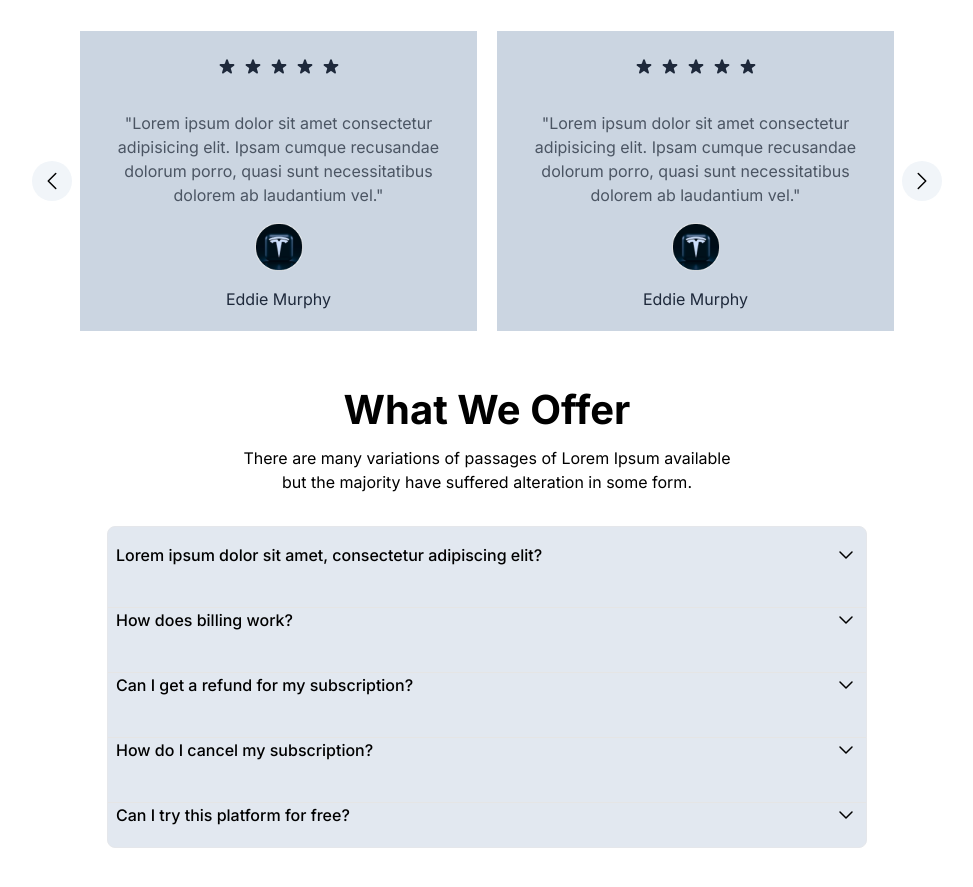
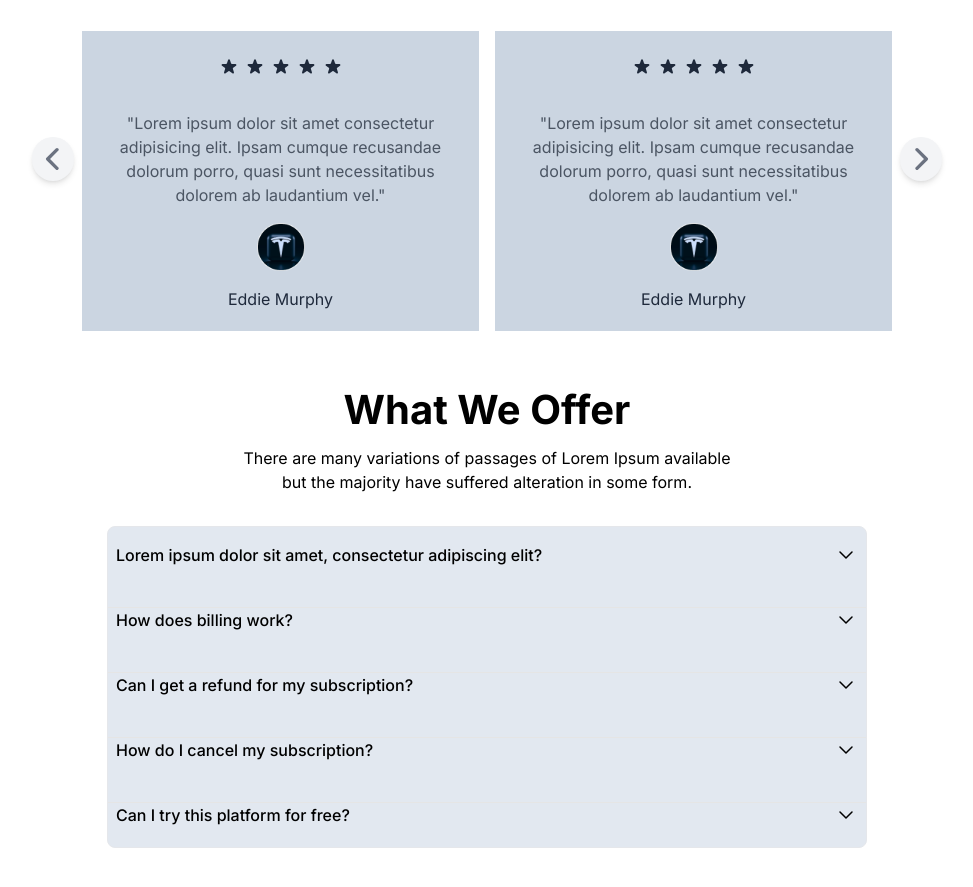
Before and after one commit to Ethemkizilyer/gami, a React (Create React App) app: page / in a window 1280 px wide. Shown: the part 3400-4287 px from the top of the page, without its empty margins (153-1126 px from the left). Built offline with nearby package versions, Linux system fonts and the light colour scheme.

Commit message:
feat: testimontial updated

```diff
--- a/src/components/Testimontial.tsx
+++ b/src/components/Testimontial.tsx
@@ -1,23 +1,27 @@
-import { useState } from "react";
+import React, { useState } from "react";
 
-const testimonials = [1, 2, 3, 4, 5, 6];
+const Testimonial = () => {
+  const [currentIndex, setCurrentIndex] = useState(1);
+  const testimonials = [1, 2, 3, 4, 5, 6];
 
-const Testimonial: React.FC = () => {
+  const previous = () => {
+    if (currentIndex > 1) {
+      setCurrentIndex(currentIndex - 1);
+    }
+  };
+
+  const forward = () => {
+    if (currentIndex < testimonials.length - 1) {
+      setCurrentIndex(currentIndex + 1);
+    }
+  };
+
   const [currentPage, setCurrentPage] = useState(0);
 
-  const handlePrevClick = () => {
-    setCurrentPage((prevPage) =>
-      prevPage > 0 ? prevPage - 1 : testimonials.length - 1
-    );
-  };
-
-  const handleNextClick = () => {
-    setCurrentPage((prevPage) =>
-      prevPage < testimonials.length - 1 ? prevPage + 1 : 0
-    );
-  };
-
-  const currentTestimonials = testimonials.slice(currentPage, currentPage + 2);
+  const currentTestimonials = testimonials.slice(
+    currentIndex,
+    currentIndex + 2
+  );
 
   return (
     <>
@@ -33,27 +37,32 @@ const Testimonial: React.FC = () => {
 
       <div className="lg:w-[910px] w-[60%] mx-auto h-[370px] mt-36 lg:mt-0 flex items-center justify-center transition duration-1000">
         <button
-          onClick={handlePrevClick}
-          className="bg-slate-100 rounded-full p-2 prev-btn hover:bg-[#1D335A] hover:text-white"
+          onClick={previous}
+          disabled={currentIndex == 1}
+          className={`top-1/2 z-10 flex h-11 w-11 -translate-y-1/2 items-center text-[#1C325B] justify-center rounded-full bg-gray-100 shadow-md hover:text-white hover:bg-[#1C325B]${
+            currentIndex == 1 ? " hover:bg-gray-100" : ""
+          }`}
         >
           <svg
+            className={`h-8 w-8 font-bold text-gray-500 hover:text-white ${
+              currentIndex == 1 ? "hover:text-slate-300 hover:bg-gray-100" : ""
+            }`}
+            fill="none"
+            stroke="currentColor"
+            viewBox="0 0 24 24"
             xmlns="http://www.w3.org/2000/svg"
-            fill="none"
-            viewBox="0 0 24 24"
-            stroke-width="1.5"
-            stroke="currentColor"
-            className="w-6 h-6"
           >
             <path
-              stroke-linecap="round"
-              stroke-linejoin="round"
-              d="M15.75 19.5L8.25 12l7.5-7.5"
+              strokeLinecap="round"
+              strokeLinejoin="round"
+              strokeWidth="2.5"
+              d="M15 19l-7-7 7-7"
             />
           </svg>
         </button>
 
         <div className="flex lg:flex-row  flex-col justify-between items-center lg:w-[860px]  transition duration-1000">
-          {currentTestimonials.map((testimonial) => (
+          {currentTestimonials.map((item) => (
             <div className="w-[413px] flex items-center justify-center  transition duration-1000 carousel">
               <blockquote className=" flex  flex-col justify-center items-center  p-2">
                 <div className="flex  bg-slate-300 h-[300px] p-6 flex-col items-center">
@@ -126,21 +135,26 @@ const Testimonial: React.FC = () => {
           ))}
         </div>
         <button
-          onClick={handleNextClick}
-          className="bg-slate-100 rounded-full p-2 next-btn hover:bg-[#1D335A] hover:text-white"
+          onClick={forward}
+          disabled={currentIndex == 5}
+          className={`top-1/2 z-10 flex h-11 w-11 -translate-y-1/2 items-center text-[#1C325B] justify-center rounded-full bg-gray-100 shadow-md hover:text-white hover:bg-[#1C325B]${
+            currentIndex == 5 ? " hover:bg-gray-100" : ""
+          }`}
         >
           <svg
+            className={`h-8 w-8 font-bold text-gray-500 hover:text-white ${
+              currentIndex == 5 ? "hover:text-slate-300 hover:bg-gray-100" : ""
+            }`}
+            fill="none"
+            stroke="currentColor"
+            viewBox="0 0 24 24"
             xmlns="http://www.w3.org/2000/svg"
-            fill="none"
-            viewBox="0 0 24 24"
-            stroke-width="1.5"
-            stroke="currentColor"
-            className="w-6 h-6"
           >
             <path
-              stroke-linecap="round"
-              stroke-linejoin="round"
-              d="M8.25 4.5l7.5 7.5-7.5 7.5"
+              strokeLinecap="round"
+              strokeLinejoin="round"
+              strokeWidth="2.5"
+              d="M9 5l7 7-7 7"
             />
           </svg>
         </button>
```
